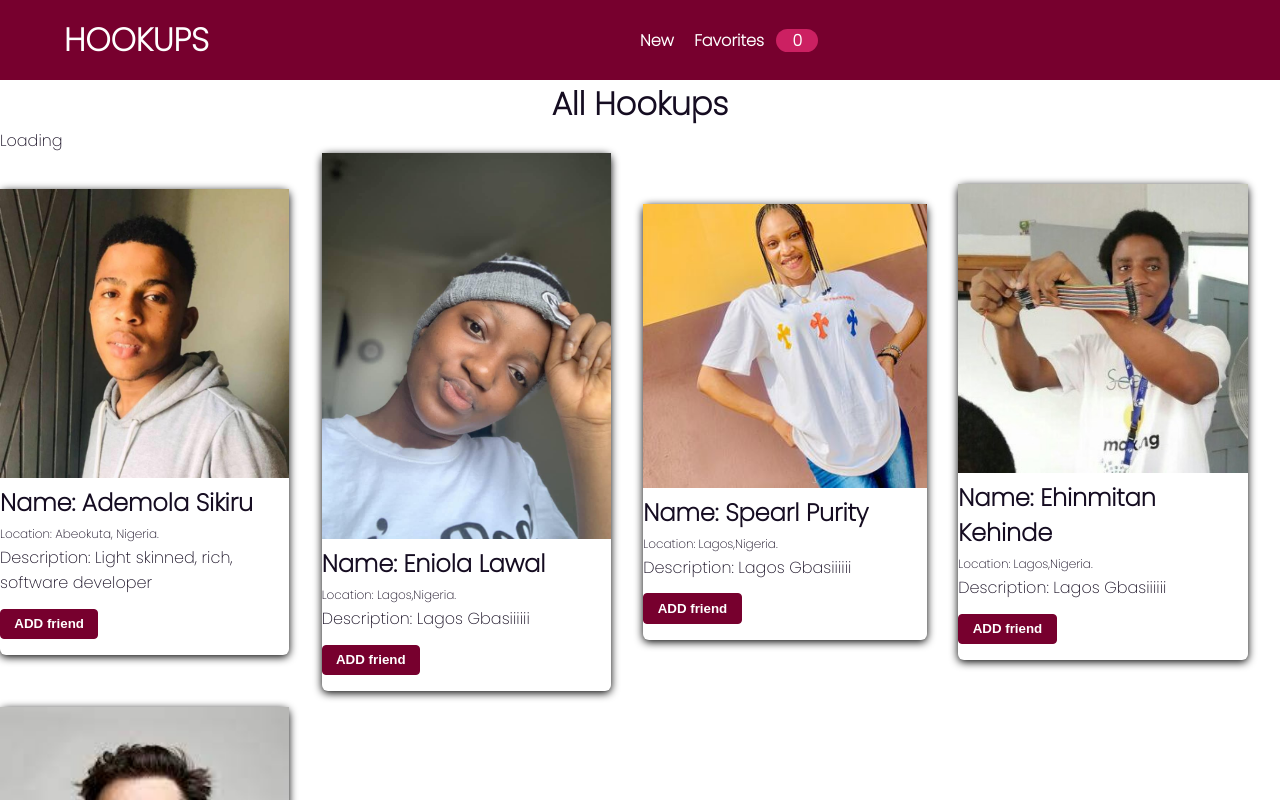
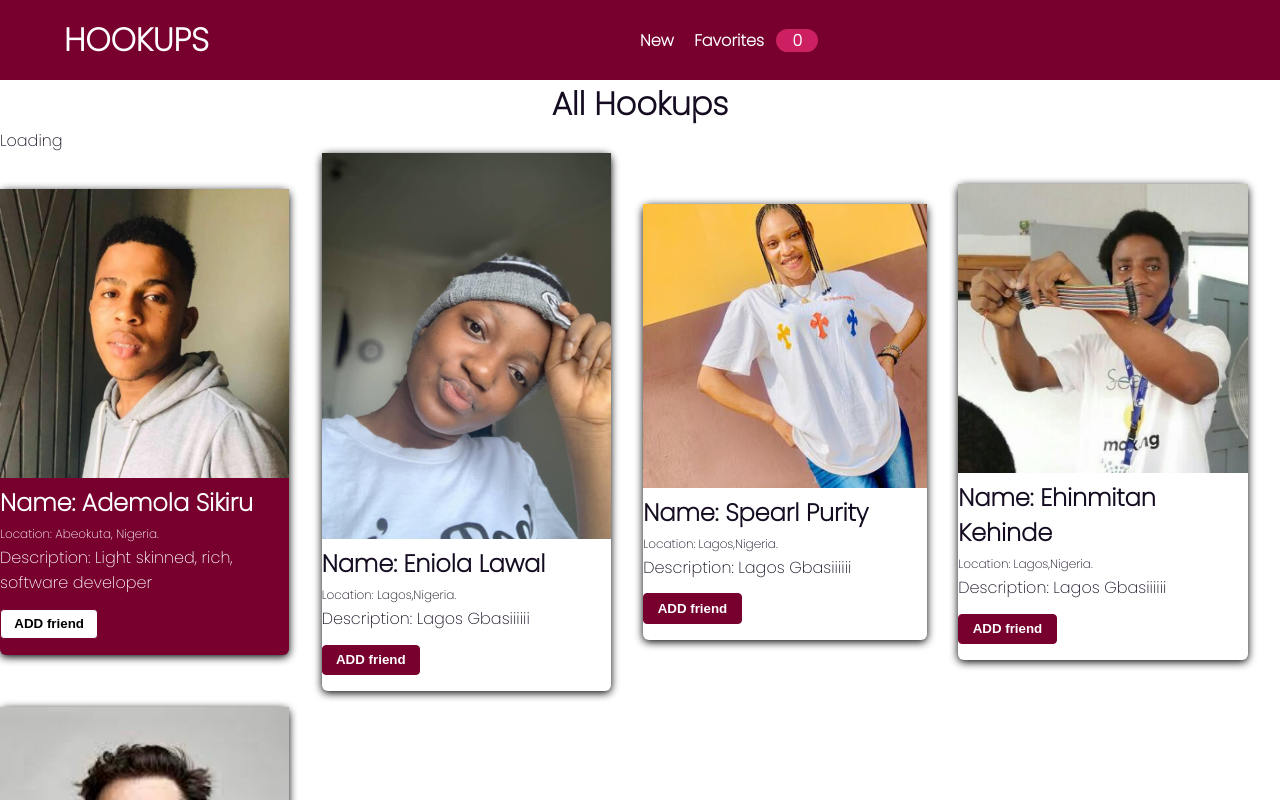
Before and after one commit to Ade2002/meetup-page, a React (Create React App) app: page / in a window 1280 px wide. In both pictures the pointer is over the item 144 px from the left and 422 px from the top of the page. Shown: the top 800 px of the page. Built offline with nearby package versions, Linux system fonts and the light colour scheme.

Commit message:
done for the weekend

```diff
--- a/src/components/meetups/MeetUpList.js
+++ b/src/components/meetups/MeetUpList.js
@@ -10,7 +10,7 @@ const MeetUPList = (props) => {
                     photo={meetup.photo}
                     title={meetup.title}
                     address={meetup.address}
-                    description={meetup.description}
+                    description={meetup.description.length>45?`${meetup.description.slice(0, 17)}...` : meetup.description}
                 />)
             }
         </ul>
--- a/src/components/ui/Card.module.scss
+++ b/src/components/ui/Card.module.scss
@@ -1,5 +1,7 @@
 .card{
-    background-color: white;
+    background-color: #000;
     border-radius: 6px;
-    box-shadow: 0px 2px 8px rgba(0, 0, 0.2);
+    &:hover{
+        box-shadow: 0px 2px 8px rgba(0, 0, 0.2);
+    }
 }
--- a/src/sass/_reset.scss
+++ b/src/sass/_reset.scss
@@ -79,8 +79,22 @@ ul {
         box-shadow: 0px 2px 8px rgba(0, 0, 0.2);
         padding-bottom: 1em;
         margin-bottom: 1em;
+
         @include media($tablet) {
             min-width: 200px;
+            border-radius: 6px;
+            &:hover {
+                background-color: $headerbgcolor;
+                transform: scale(1.1);
+                color: white;
+                box-shadow: 0px 2px 8px rgba(0, 0, 0.2);
+                transition: transform 0.3s ease-out;
+                button{
+                    background-color: white;
+                    color: black;
+                }
+            }
+
         }
     }
 }
```
